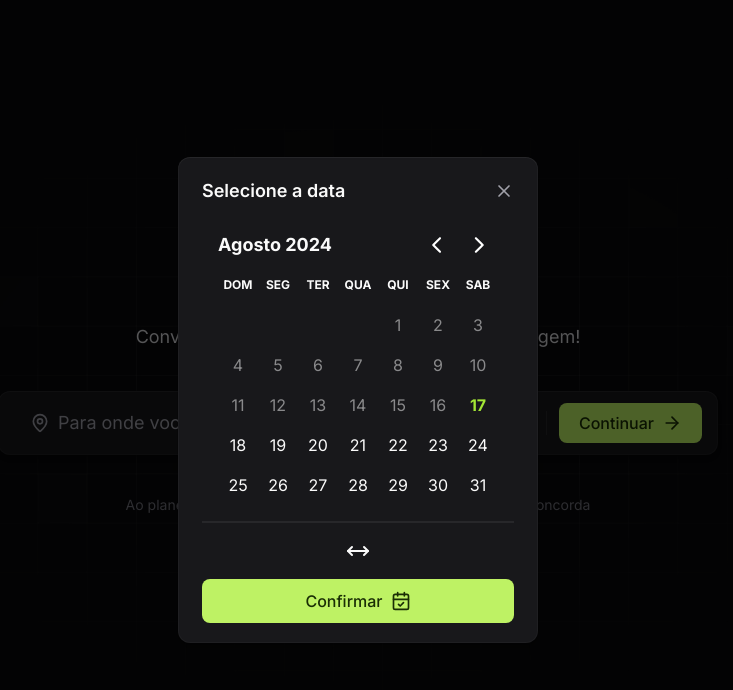
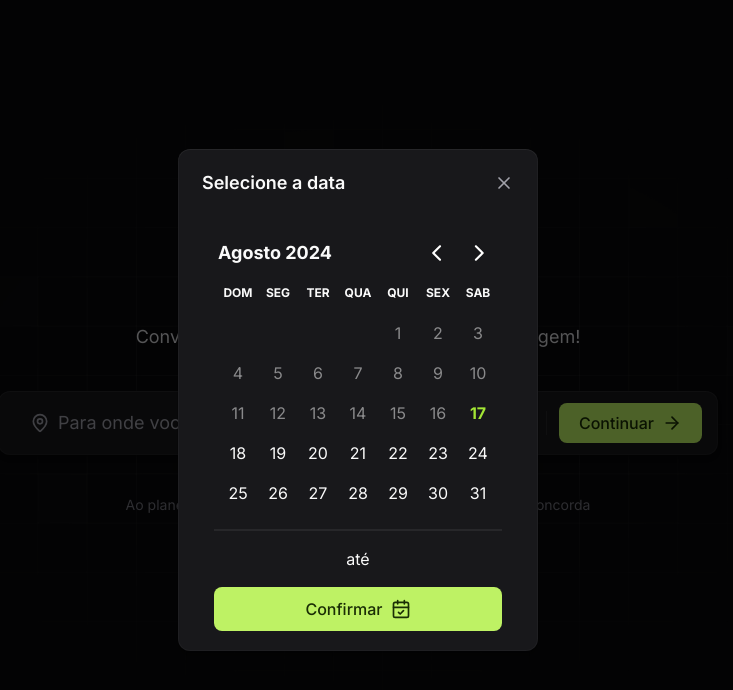
Before and after one commit to BrunoBecoski/nlw-journey, a React (Vite) app in the folder frontend/: page / in a window 1280 px wide. Both pictures are taken after a click on the button "Quando?". Shown: the top 690 px of the page, without its empty margins (282-1015 px from the left). Built offline with nearby package versions, Linux system fonts and the light colour scheme.

Commit message:
Atualiza o componente DatePicker

```diff
--- a/frontend/src/components/date-picker.tsx
+++ b/frontend/src/components/date-picker.tsx
@@ -3,18 +3,20 @@ import { ptBR } from "date-fns/locale"
 import { DateRange, DayPicker } from "react-day-picker"
 
 import { Button } from "./button"
-import { Icon } from "./icon"
 
 export type DatePickerRange = DateRange
 
 interface DatePickerProps {
   eventStartAndEndDates: DatePickerRange | undefined
   setEventStartAndEndDates: (dates: DatePickerRange | undefined) => void
+  onClose: () => void
+
 }
 
 export function DatePicker({
   eventStartAndEndDates,
   setEventStartAndEndDates,
+  onClose,
 }: DatePickerProps) {
 
   const displayedStartDate = eventStartAndEndDates?.from &&
@@ -24,8 +26,7 @@ export function DatePicker({
     format(eventStartAndEndDates.to, "d' de 'LLLL", { locale:  ptBR })
 
   return (
-    <div>
-
+    <div className="flex flex-col items-center">
       <DayPicker
         mode="range"
         selected={eventStartAndEndDates}
@@ -47,15 +48,13 @@ export function DatePicker({
         }}
       />
 
-      <div className=" border-t-2 border-zinc-800">
+      <div className="w-full flex flex-col border-t-2 max-w-72 border-zinc-800">
         <div className="flex justify-evenly my-4">
           <span className="font-medium">
             {eventStartAndEndDates?.from && displayedStartDate}
           </span>
 
-          <Icon
-            name="move-horizontal"
-          />
+          até
 
           <span className="font-medium">
             {eventStartAndEndDates?.to && displayedEndDate}
@@ -65,6 +64,7 @@ export function DatePicker({
         <Button
           icon="calendar-check"
           size="full"
+          onClick={onClose}
         >
           Confirmar
         </Button>
--- a/frontend/src/pages/create-trip/steps/destination-and-date-step.tsx
+++ b/frontend/src/pages/create-trip/steps/destination-and-date-step.tsx
@@ -70,9 +70,9 @@ export function DestinationAndDateStep({
             </div>
 
             <DatePicker
-              displayedDate={displayedDate}
               eventStartAndEndDates={eventStartAndEndDates}
               setEventStartAndEndDates={setEventStartAndEndDates}
+              onClose={closeDatePicker}
             />
           </div>
         </div>
--- a/frontend/src/pages/trip-details/update-event-modal.tsx
+++ b/frontend/src/pages/trip-details/update-event-modal.tsx
@@ -57,14 +57,11 @@ export function UpdateEventModal({ destination, startsAt, endsAt, closeUpdateEve
       title="Atualizar viagem"
     >
       {isDatePickerOpen? (
-        <div className="flex flex-col items-center">
-          <DatePicker
-            displayedDate={displayedDate}
-            eventStartAndEndDates={eventStartAndEndDates}
-            setEventStartAndEndDates={setEventStartAndEndDates}
-          />
-          <Button onClick={closeDatePicker}>Confirmar</Button>
-        </div>
+        <DatePicker
+        eventStartAndEndDates={eventStartAndEndDates}
+        setEventStartAndEndDates={setEventStartAndEndDates}
+        onClose={closeDatePicker}
+      />
       ) : (
         <form onSubmit={updateEvent} className="space-y-2">
           <Input
```
Lines whose indentation alone changed are shown as unchanged.
